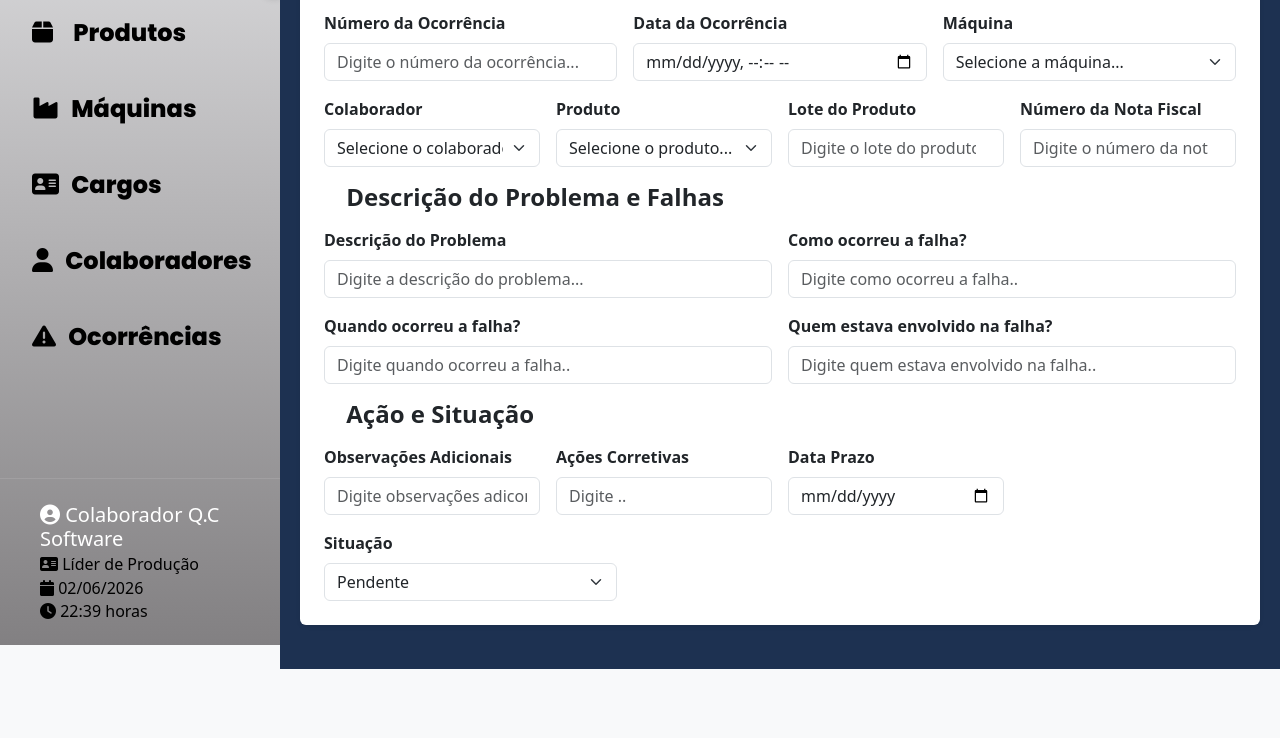
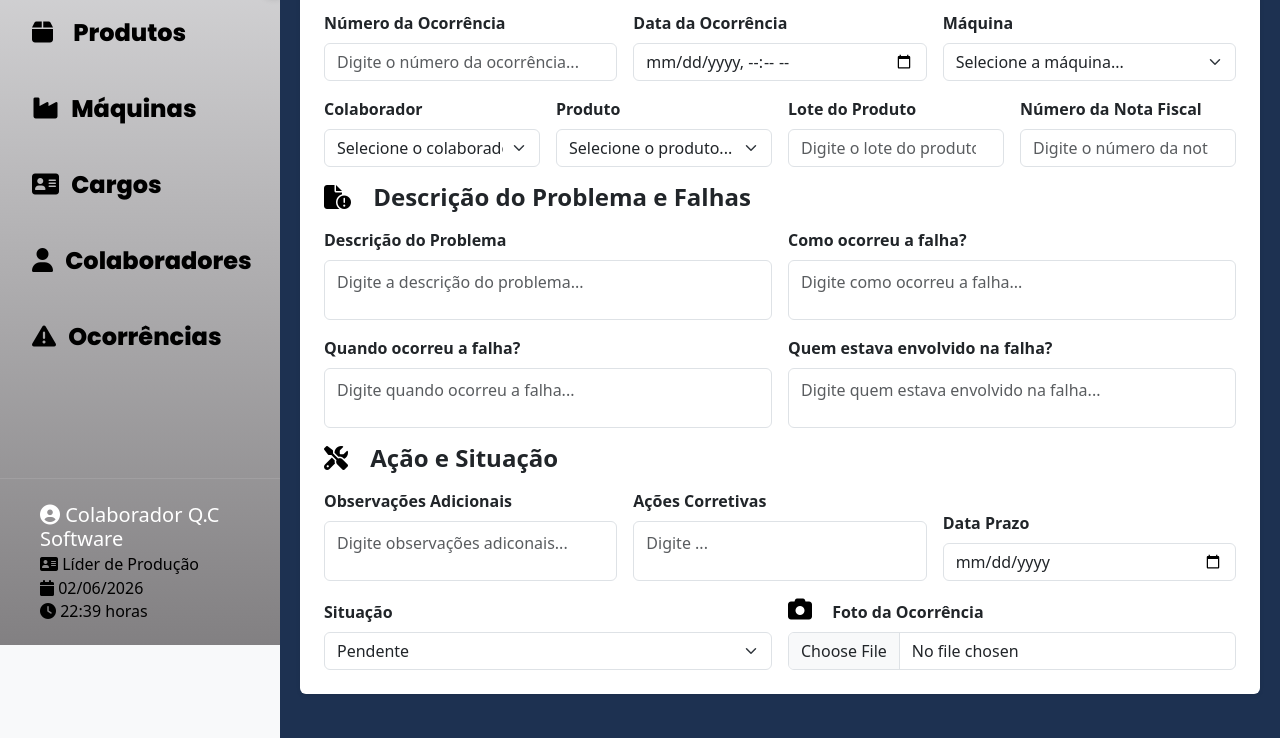
Before and after one commit to goncalvesoliveirafabricio-ceep/qcsoftware2, a website: page telas/ocorrencias.html in a window 1280 px wide. Shown: the part 155-893 px from the top of the page. Before the commit the page ends 824 px from the top, so only its background shows below. Drawn offline with nearby package versions, Linux system fonts and the light colour scheme; no server answers.

Commit message:
Ocorrencias dia 02 02-06-2026
Ocorrencias dia 02 02-06-2026

```diff
--- a/telas/ocorrencias.html
+++ b/telas/ocorrencias.html
@@ -143,50 +143,50 @@
                             <input type="number" id="ocorrencias-numero-nota" class="form-control bg-body text-body shadow-none" placeholder="Digite o número da nota fiscal...">
                         </div>
 
-                        <h4 class="mb-0 fw-bold text-body" id="titulo-form-ocorrencias">
-                            <i class="sidebar-texto fa-solid me-3"></i> Descrição do Problema e Falhas
+                        <h4 class="mb-0 fw-bold text-body" id="titulo-form-descricao">
+                            <i class="sidebar-texto fa-solid fa-file-circle-exclamation me-3"></i> Descrição do Problema e Falhas
                         </h4>
 
                         <div class="col-md-6">
                             <label class="form-label fw-semibold text-body">Descrição do Problema</label>
-                            <input type="text" id="ocorrencias-problema" class="form-control bg-body text-body shadow-none" required placeholder="Digite a descrição do problema...">
+                            <input type="text" id="ocorrencias-problema" class="form-control bg-body text-body shadow-none" style="height: 60px; resize: vertical; padding-top: 4px; line-height: 1;padding-bottom: 20px;" required placeholder="Digite a descrição do problema...">
                         </div>
 
                         <div class="col-md-6">
                             <label class="form-label fw-semibold text-body">Como ocorreu a falha?</label>
-                            <input type="text" id="ocorrencias-falha-como" class="form-control bg-body text-body shadow-none" required placeholder="Digite como ocorreu a falha..">
+                            <input type="text" id="ocorrencias-falha-como" class="form-control bg-body text-body shadow-none" style="height: 60px; resize: vertical;padding-top: 4px; line-height: 1;padding-bottom: 20px;" required placeholder="Digite como ocorreu a falha...">
                         </div>
 
                         <div class="col-md-6">
                             <label class="form-label fw-semibold text-body">Quando ocorreu a falha?</label>
-                            <input type="text" id="ocorrencias-falha-quando" class="form-control bg-body text-body shadow-none" required placeholder="Digite quando ocorreu a falha..">
+                            <input type="text" id="ocorrencias-falha-quando" class="form-control bg-body text-body shadow-none" style="height: 60px; resize: vertical;padding-top: 4px; line-height: 1;padding-bottom: 20px;" required placeholder="Digite quando ocorreu a falha...">
                         </div>
 
                         <div class="col-md-6">
                             <label class="form-label fw-semibold text-body">Quem estava envolvido na falha?</label>
-                            <input type="text" id="ocorrencias-falha-quem" class="form-control bg-body text-body shadow-none" required placeholder="Digite quem estava envolvido na falha..">
+                            <input type="text" id="ocorrencias-falha-quem" class="form-control bg-body text-body shadow-none" style="height: 60px; resize: vertical;padding-top: 4px; line-height: 1;padding-bottom: 20px;" required placeholder="Digite quem estava envolvido na falha...">
                         </div>
 
                         <h4 class="mb-0 fw-bold text-body" id="titulo-form-ocorrencias">
-                            <i class="sidebar-texto fa-solid me-3"></i> Ação e Situação
+                            <i class="sidebar-texto fa-solid fa-screwdriver-wrench me-3"></i> Ação e Situação
                         </h4>
 
-                        <div class="col-md-3">
+                        <div class="col-md-4">
                             <label class="form-label fw-semibold text-body">Observações Adicionais</label>
-                            <input type="text" id="ocorrencias-observacoes-adicionais" class="form-control bg-body text-body shadow-none" required placeholder="Digite observações adiconais..">
-                        </div>
-
-                        <div class="col-md-3">
-                            <label class="form-label fw-semibold text-body">Ações Corretivas</label>
-                            <input type="text" id="ocorrencias-observacoes" class="form-control bg-body text-body shadow-none" required placeholder="Digite ..">
-                        </div>
-
-                        <div class="col-md-3">
-                            <label class="form-label fw-semibold text-body">Data Prazo</label>
-                            <input type="date" id="ocorrencias-data-prazo" class="form-control bg-body text-body shadow-none" required placeholder="Digite ..">
+                            <input type="text" id="ocorrencias-observacoes-adicionais" class="form-control bg-body text-body shadow-none" style="height: 60px; resize: vertical;padding-top: 4px; line-height: 1;padding-bottom: 20px;" required placeholder="Digite observações adiconais...">
                         </div>
 
                         <div class="col-md-4">
+                            <label class="form-label fw-semibold text-body">Ações Corretivas</label>
+                            <input type="text" id="ocorrencias-observacoes" class="form-control bg-body text-body shadow-none" style="height: 60px; resize: vertical;padding-top: 4px; line-height: 1;padding-bottom: 20px;" required placeholder="Digite ...">
+                        </div>
+
+                        <div class="col-md-4">
+                            <label class="form-label fw-semibold text-body">Data Prazo</label>
+                            <input type="date" id="ocorrencias-data-prazo" class="form-control bg-body text-body shadow-none" required placeholder="Digite ...">
+                        </div>
+
+                        <div class="col-md-6">
                             <label for="ocorrencia-situacao" class="form-label fw-semibold text-body">Situação</label>
                             <select id="ocorrencia-situacao" class="form-select">
                                 <option value>Pendente</option>
@@ -194,6 +194,12 @@
                                 <option value>Em análise</option>
                                 <option value>Concluido</option>
                             </select>
+                        </div>
+
+                        <div class="col-md-6">
+                            <i class="sidebar-texto fa-solid fa-camera me-3"></i>
+                            <label class="form-label fw-semibold text-body">Foto da Ocorrência</label>
+                            <input type="file" id="ocorrencias-foto-ocorrencia" class="form-control bg-body text-body shadow-none" accept="imagens/*">
                         </div>
 
                     </form>
```
